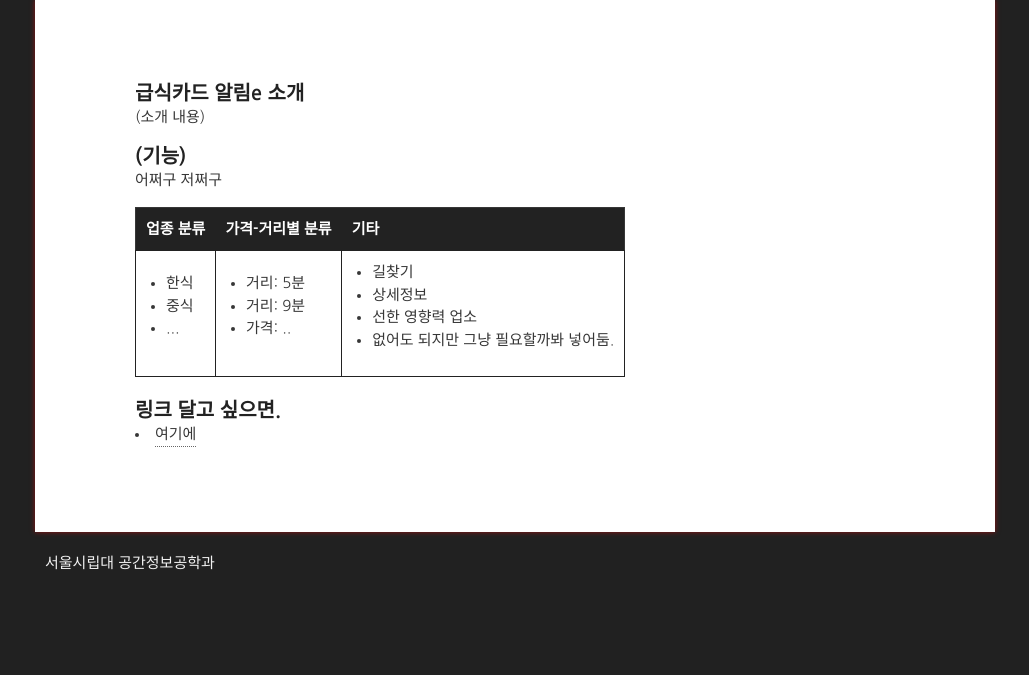
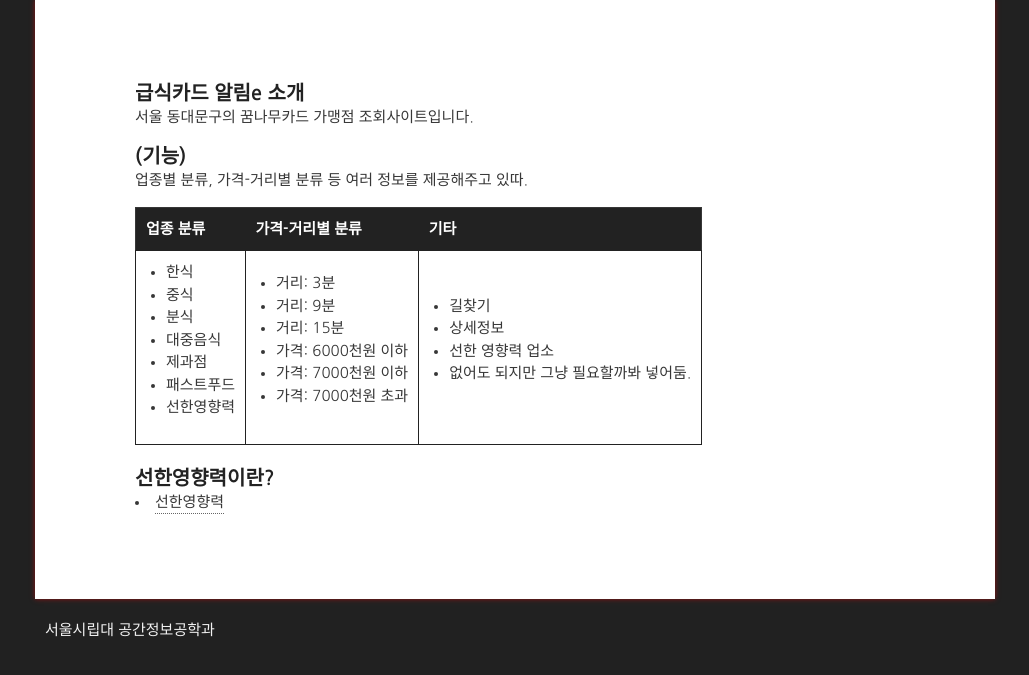
Before and after one commit to GgoomNamoo/GgoomNamoo.github.io, a plain HTML site: page index.html in a window 1280 px wide. Shown: the part 183-858 px from the top of the page, without its empty margins (125-1154 px from the left). Before the commit the page ends 800 px from the top, so only its background shows below. Drawn offline with Linux system fonts and the light colour scheme.

Commit message:
Update index.html

```diff
--- a/index.html
+++ b/index.html
@@ -32,13 +32,13 @@
 
         <h3>급식카드 알림e 소개</h3>
 
-        <p> (소개 내용)</p>
+         <p> 서울 동대문구의 꿈나무카드 가맹점 조회사이트입니다.</p>
 
 		<p></p>
 
         <h3> (기능) </h3>
 
-        <p>어쩌구 저쩌구 </p>
+        <p>업종별 분류, 가격-거리별 분류 등 여러 정보를 제공해주고 있따. </p>
 
 		<table>
         <tr>
@@ -51,14 +51,21 @@
 			<ul>
 				<li>한식</li>
 				<li>중식</li>
-				<li>...</li>
+				<li>분식</li>
+				<li>대중음식</li>
+				<li>제과점</li>
+				<li>패스트푸드</li>
+				<li>선한영향력</li>
 			</ul>
 		  </td>
     	  <td>
 			<ul>
-				<li>거리: 5분</li>
+				<li>거리: 3분</li>
 				<li>거리: 9분</li>
-				<li>가격: ..</li>
+				<li>거리: 15분</li>
+				<li>가격: 6000천원 이하</li>
+				<li>가격: 7000천원 이하</li>
+				<li>가격: 7000천원 초과</li>
 			</ul>
 		  </td>
     	  <td>
@@ -73,9 +80,9 @@
         </table>
 
 
-		<h3>링크 달고 싶으면.</h3>
+		<h3>선한영향력이란?</h3>
 
-		<li>		<a href="https://ggoomnamoo.github.io/map.html">여기에</a></li>
+		<li>		<a href="https://ggoomnamoo.github.io/map.html">선한영향력 </a></li>
 		<p></p>
       </section>
     </div>
```
